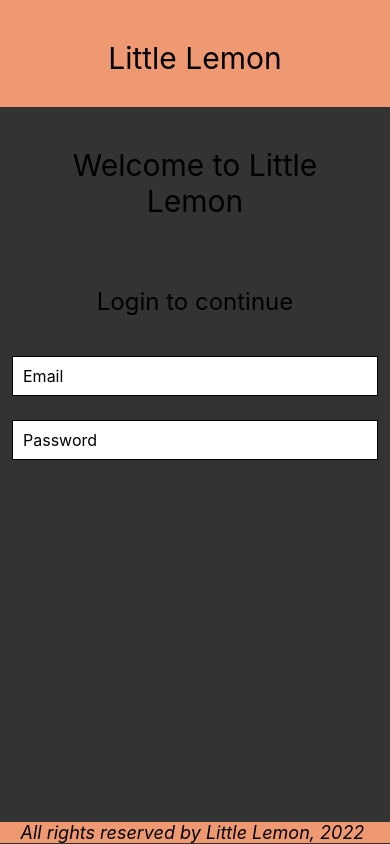
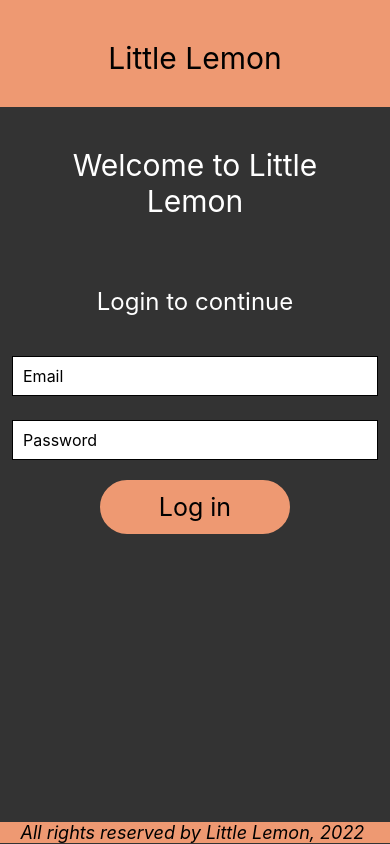
Before and after one commit to Shirm917/Practice_Projects, a React Native app in the folder little-lemon/: screen / in a window 390 px wide. Built offline with nearby package versions, Linux system fonts and the light colour scheme.

Commit message:
learned pressable

```diff
--- a/little-lemon/Components/LoginScreen.js
+++ b/little-lemon/Components/LoginScreen.js
@@ -6,11 +6,13 @@ import {
   TextInput,
   KeyboardAvoidingView,
   Platform,
+  Pressable,
 } from "react-native";
 
 const LoginScreen = () => {
-  const [email, onChangeEmail] = useState("");
-  const [password, onChangePassword] = useState("");
+  const [email, setEmail] = useState("");
+  const [password, setPassword] = useState("");
+  const [isLoggedIn, setIsLoggedIn] = useState(false);
 
   return (
     <KeyboardAvoidingView
@@ -19,21 +21,33 @@ const LoginScreen = () => {
     >
       <ScrollView keyboardDismissMode="on-drag">
         <Text style={styles.headerText}>Welcome to Little Lemon</Text>
+        {isLoggedIn ? (
+          <Text style={styles.regularText}>You are logged in!</Text>
+        ) : (
+          <>
             <Text style={styles.regularText}>Login to continue</Text>
             <TextInput
               style={styles.input}
               value={email}
-          onChangeText={onChangeEmail}
+              onChangeText={setEmail}
               placeholder="Email"
               keyboardType="email-address"
             />
             <TextInput
               style={styles.input}
               value={password}
-          onChangeText={onChangePassword}
+              onChangeText={setPassword}
               placeholder="Password"
               secureTextEntry={true}
             />
+            <Pressable
+              style={styles.button}
+              onPress={() => setIsLoggedIn(!isLoggedIn)}
+            >
+              <Text style={styles.buttonText}>Log in</Text>
+            </Pressable>
+          </>
+        )}
       </ScrollView>
     </KeyboardAvoidingView>
   );
@@ -46,14 +60,14 @@ const styles = StyleSheet.create({
   headerText: {
     padding: 40,
     fontSize: 30,
-    color: "edefee",
+    color: "white",
     textAlign: "center",
   },
   regularText: {
     fontSize: 24,
     padding: 20,
     marginVertical: 8,
-    color: "edefee",
+    color: "white",
     textAlign: "center",
   },
   input: {
@@ -65,6 +79,19 @@ const styles = StyleSheet.create({
     backgroundColor: "white",
     margin: 12,
   },
+  button: {
+    backgroundColor: "#ee9972",
+    borderColor: "#ee9972",
+    padding: 10,
+    marginVertical: 8,
+    margin: 100,
+    borderWidth: 2,
+    borderRadius: 50
+  },
+  buttonText: {
+    fontSize: 25,
+    textAlign: "center"
+  },
 });
 
 export default LoginScreen;
--- a/little-lemon/Components/WelcomeScreen.js
+++ b/little-lemon/Components/WelcomeScreen.js
@@ -9,7 +9,7 @@ import {
 } from "react-native";
 
 const WelcomeScreen = () => {
-  const [firstName, onChangeFirstName] = useState("");
+  const [firstName, setFirstName] = useState("");
   return (
     <KeyboardAvoidingView style={welcomeStyles.container} behavior={Platform.OS === "ios" ? "padding" : "height"}>
       <ScrollView
@@ -25,7 +25,7 @@ const WelcomeScreen = () => {
         <TextInput
           style={welcomeStyles.input}
           value={firstName}
-          onChangeText={onChangeFirstName}
+          onChangeText={setFirstName}
           placeholder="First Name"
         />
       </ScrollView>
@@ -56,7 +56,7 @@ const welcomeStyles = StyleSheet.create({
     borderWidth: 1,
     padding: 10,
     fontSize: 16,
-    borderColor: "edefee",
+    borderColor: "#edefee",
     backgroundColor: "white",
   },
 });
```
Lines whose indentation alone changed are shown as unchanged.
